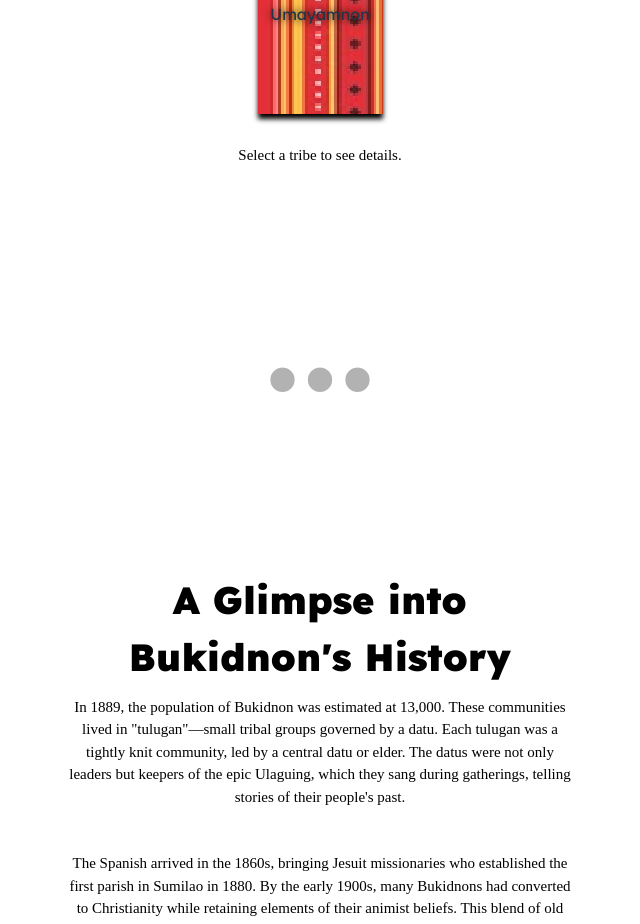
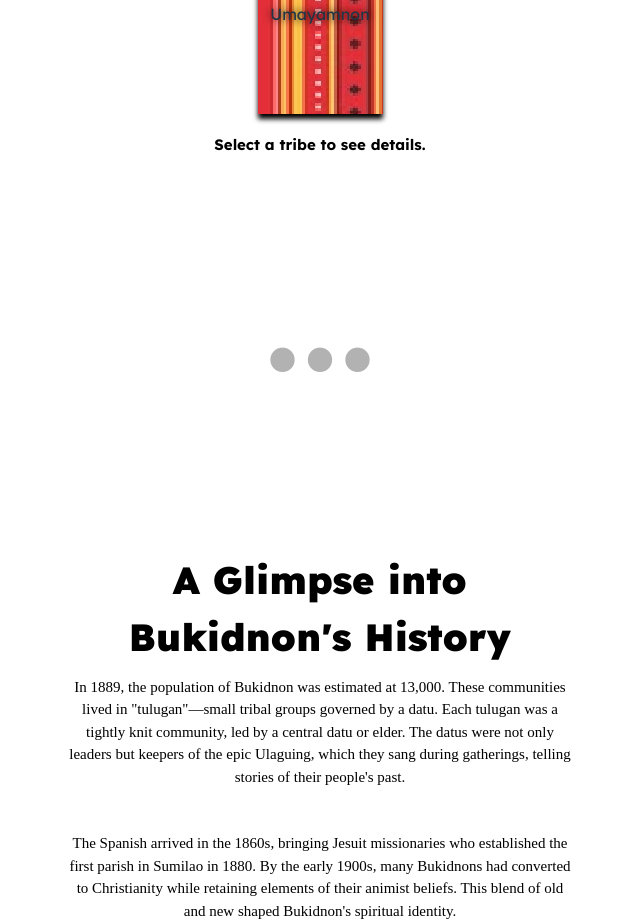
Before and after one commit to 0xshr00msz/minstud, a React (Vite) app: page / in a window 1280 px wide. Shown: the part 1520-2444 px from the top of the page, without its empty margins (320-960 px from the left). Built offline with nearby package versions, Linux system fonts and the light colour scheme; a web font is replaced by a local one.

Commit message:
style: changed font size in culture.tsx

```diff
--- a/src/App.css
+++ b/src/App.css
@@ -206,6 +206,7 @@ svg {
 	background-color: black;
 	text-shadow: 0px 0px 10px black;
 	box-shadow: 0px 5px 5px black;
+	transition: transform 0.2s;
 }
 
 .list > div:hover, .clicked {
--- a/src/Culture.tsx
+++ b/src/Culture.tsx
@@ -48,7 +48,7 @@ export default function Culture() {
 	    <div className='tribe-content'
         	dangerouslySetInnerHTML={{ __html: activeTribeContent || "<p>Select a tribe to see details.</p>" }}
       	    ></div>
-          </div> : <p>Select a tribe to see details.</p>}
+          </div> : <h3 style ={{color: "black"}}>Select a tribe to see details.</h3>}
       </div>
       <h5>...</h5>
       <div>
```
